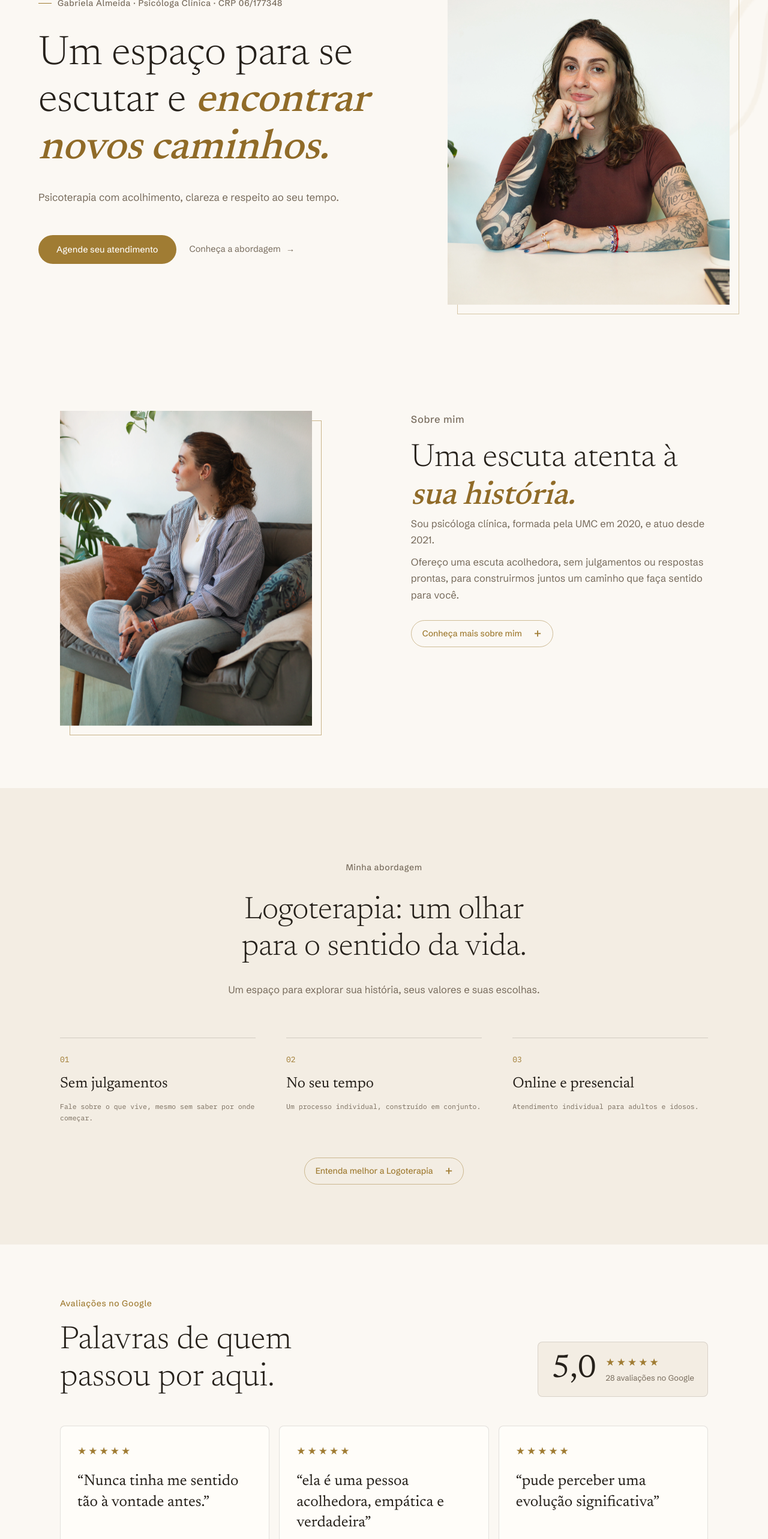
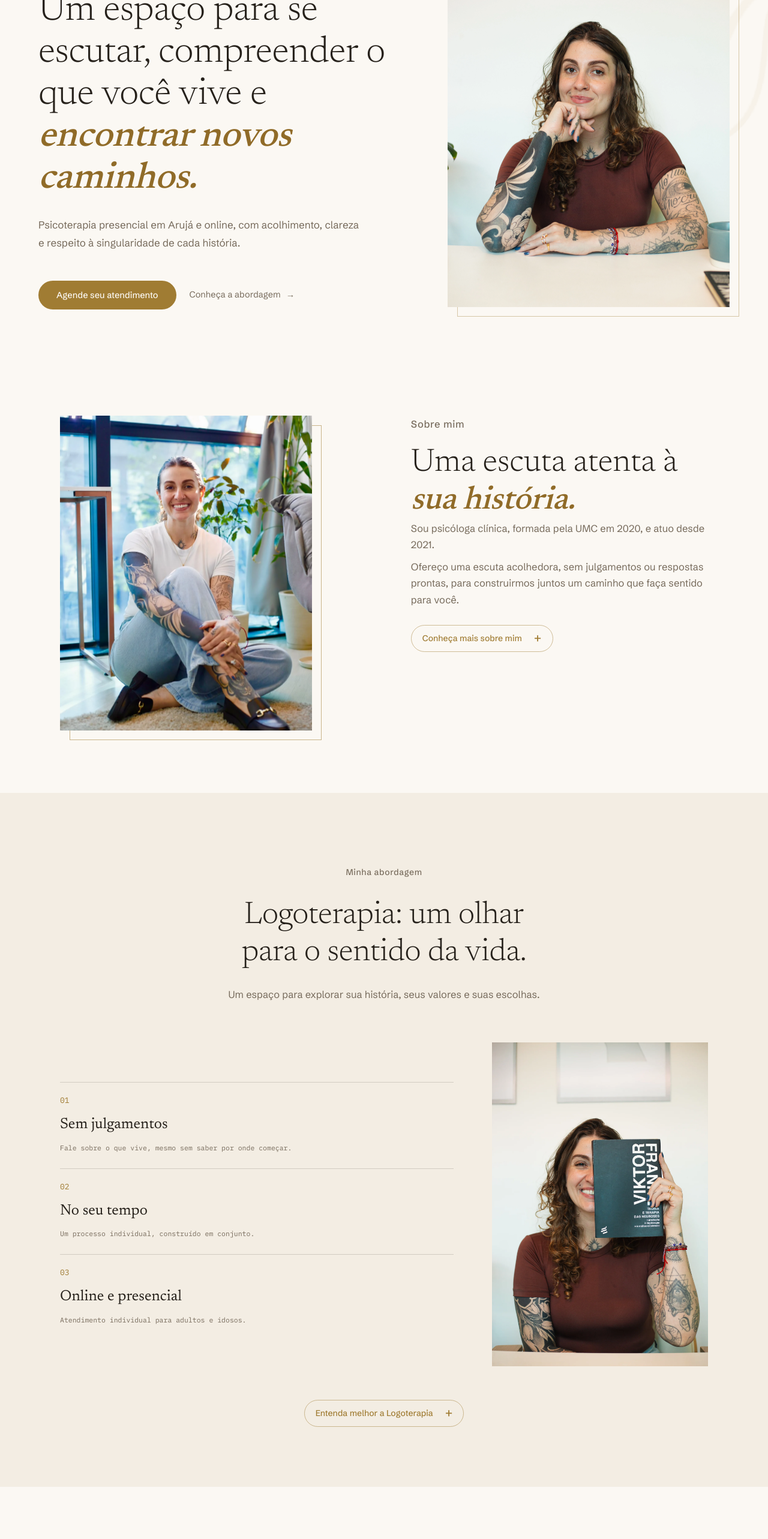
Before and after one commit to felipehborges/psico-gabriela, a Next.js app: page / in a window 1280 px wide. Shown: the part 220-2786 px from the top of the page at 60% size. Built offline with nearby package versions, Linux system fonts and the light colour scheme.

Commit message:
Ajusta imagens e layout responsivo da abordagem

```diff
--- a/app/globals.css
+++ b/app/globals.css
@@ -454,3 +454,24 @@
   .zip-contact-action { padding-right:0; padding-left:0; }
   .zip-contact-action .zip-primary-button { max-width:100%; white-space:normal; }
 }
+
+/* The approach photo follows the copy on narrow screens. */
+.zip-hero h1 { font-size:clamp(38px,4.8vw,62px); }
+.zip-approach-body {
+  display:grid;
+  grid-template-columns:minmax(0,1fr) minmax(280px,360px);
+  align-items:center;
+  gap:clamp(36px,5vw,72px);
+  margin-top:clamp(42px,5vw,64px);
+}
+.zip-approach-copy { min-width:0; }
+.zip-approach-copy .zip-columns { flex-direction:column; gap:24px; margin-top:0; }
+.zip-approach-copy .zip-columns article { flex:none; min-width:0; padding-top:16px; }
+.zip-approach-photo { width:100%; aspect-ratio:2/3; overflow:hidden; }
+.zip-approach-photo img { display:block; width:100%; height:100%; object-fit:cover; object-position:center; }
+
+@media (max-width:700px) {
+  .zip-hero h1 { font-size:clamp(36px,9.5vw,40px); }
+  .zip-approach-body { grid-template-columns:minmax(0,1fr); gap:40px; }
+  .zip-approach-photo { max-width:420px; margin-inline:auto; }
+}
--- a/components/ZipDesign.tsx
+++ b/components/ZipDesign.tsx
@@ -9,7 +9,13 @@ export function ZipDesign() {
     <main className="zip-page">
       <header className="zip-header">
         <div className="zip-brand">
-          <Image src="/assets/mark.png" alt="" width={44} height={44} priority />
+          <Image
+            src="/assets/mark.png"
+            alt=""
+            width={44}
+            height={44}
+            priority
+          />
           <span>Gabriela Almeida</span>
         </div>
         <nav className="zip-nav" aria-label="Navegação principal">
@@ -20,56 +26,296 @@ export function ZipDesign() {
       </header>
 
       <section id="top" className="zip-hero">
-        <Image className="zip-ghost-mark" src="/assets/mark.png" alt="" width={620} height={620} aria-hidden />
+        <Image
+          className="zip-ghost-mark"
+          src="/assets/mark.png"
+          alt=""
+          width={620}
+          height={620}
+          aria-hidden
+        />
         <div className="zip-hero-inner">
           <div className="zip-hero-copy">
-            <p className="zip-eyebrow"><span /> Gabriela Almeida · Psicóloga Clínica · CRP 06/177348</p>
-            <h1>Um espaço para se escutar e <em>encontrar novos caminhos.</em></h1>
-            <p className="zip-hero-description">Psicoterapia com acolhimento, clareza e respeito ao seu tempo.</p>
-            <div className="zip-hero-actions"><Link href={siteConfig.whatsappUrl} target="_blank" rel="noopener noreferrer" className="zip-primary-button">Agende seu atendimento</Link><Link href="#abordagem" className="zip-text-link">Conheça a abordagem <span>→</span></Link></div>
+            <p className="zip-eyebrow">
+              <span /> Gabriela Almeida · Psicóloga Clínica · CRP 06/177348
+            </p>
+            <h1>
+              Um espaço para se escutar, compreender o que você vive e{" "}
+              <em>encontrar novos caminhos.</em>
+            </h1>
+            <p className="zip-hero-description">
+              Psicoterapia presencial em Arujá e online, com acolhimento,
+              clareza e respeito à singularidade de cada história.
+            </p>
+            <div className="zip-hero-actions">
+              <Link
+                href={siteConfig.whatsappUrl}
+                target="_blank"
+                rel="noopener noreferrer"
+                className="zip-primary-button"
+              >
+                Agende seu atendimento
+              </Link>
+              <Link href="#abordagem" className="zip-text-link">
+                Conheça a abordagem <span>→</span>
+              </Link>
+            </div>
           </div>
-          <div className="zip-portrait-frame"><div className="zip-portrait-border" /><div className="zip-portrait-photo"><RevealImage src="/images/gabriela-entrada-hq.webp" alt="Gabriela Almeida sorrindo em seu consultório" width={2400} height={3600} sizes="(max-width: 700px) 90vw, 470px" quality={88} priority /></div></div>
+          <div className="zip-portrait-frame">
+            <div className="zip-portrait-border" />
+            <div className="zip-portrait-photo">
+              <RevealImage
+                src="/images/gabriela-entrada-hq.webp"
+                alt="Gabriela Almeida sorrindo em seu consultório"
+                width={2400}
+                height={3600}
+                sizes="(max-width: 700px) 90vw, 470px"
+                quality={88}
+                priority
+              />
+            </div>
+          </div>
         </div>
       </section>
 
-      <section id="sobre" className="zip-about"><div className="zip-narrow zip-about-inner">
-        <div className="zip-about-frame"><div className="zip-about-photo"><RevealImage src="/images/gabriela-sobre-hq.webp" alt="Gabriela Almeida sentada no espaço de atendimento" width={2200} height={3300} sizes="(max-width: 700px) 90vw, 420px" quality={88} /></div></div>
-        <div className="zip-about-copy" style={{ alignSelf: "start" }}><p className="zip-section-label">Sobre mim</p><h2>Uma escuta atenta à <em>sua história.</em></h2><p>Sou psicóloga clínica, formada pela UMC em 2020, e atuo desde 2021.</p><p>Ofereço uma escuta acolhedora, sem julgamentos ou respostas prontas, para construirmos juntos um caminho que faça sentido para você.</p>
-          <MoreDetails label="Conheça mais sobre mim"><p>Ao longo da minha trajetória, venho acompanhando adultos e idosos em momentos de sofrimento emocional, mudanças, escolhas e busca por novos sentidos.</p><p>Acredito que cada pessoa carrega uma história única. Por isso, construímos o processo terapêutico em conjunto, respeitando seu tempo e aquilo que faz sentido para você.</p></MoreDetails>
+      <section id="sobre" className="zip-about">
+        <div className="zip-narrow zip-about-inner">
+          <div className="zip-about-frame">
+            <div className="zip-about-photo">
+              <RevealImage
+                src="/images/gabriela-sobre-nova.webp"
+                alt="Gabriela Almeida sentada no espaço de atendimento"
+                width={1088}
+                height={1600}
+                sizes="(max-width: 700px) 90vw, 420px"
+                quality={88}
+              />
+            </div>
+          </div>
+          <div className="zip-about-copy" style={{ alignSelf: "start" }}>
+            <p className="zip-section-label">Sobre mim</p>
+            <h2>
+              Uma escuta atenta à <em>sua história.</em>
+            </h2>
+            <p>
+              Sou psicóloga clínica, formada pela UMC em 2020, e atuo desde
+              2021.
+            </p>
+            <p>
+              Ofereço uma escuta acolhedora, sem julgamentos ou respostas
+              prontas, para construirmos juntos um caminho que faça sentido para
+              você.
+            </p>
+            <MoreDetails label="Conheça mais sobre mim">
+              <p>
+                Ao longo da minha trajetória, venho acompanhando adultos e
+                idosos em momentos de sofrimento emocional, mudanças, escolhas e
+                busca por novos sentidos.
+              </p>
+              <p>
+                Acredito que cada pessoa carrega uma história única. Por isso,
+                construímos o processo terapêutico em conjunto, respeitando seu
+                tempo e aquilo que faz sentido para você.
+              </p>
+            </MoreDetails>
+          </div>
         </div>
-      </div></section>
+      </section>
 
-      <section id="abordagem" className="zip-approach"><div className="zip-narrow">
-        <div className="zip-section-intro"><p>Minha abordagem</p><h2>Logoterapia: um olhar para o sentido da vida.</h2><div className="zip-section-description">Um espaço para explorar sua história, seus valores e suas escolhas.</div></div>
-        <div className="zip-columns">
-          <article><span>01</span><h3>Sem julgamentos</h3><p>Fale sobre o que vive, mesmo sem saber por onde começar.</p></article>
-          <article><span>02</span><h3>No seu tempo</h3><p>Um processo individual, construído em conjunto.</p></article>
-          <article><span>03</span><h3>Online e presencial</h3><p>Atendimento individual para adultos e idosos.</p></article>
+      <section id="abordagem" className="zip-approach">
+        <div className="zip-narrow">
+          <div className="zip-section-intro">
+            <p>Minha abordagem</p>
+            <h2>Logoterapia: um olhar para o sentido da vida.</h2>
+            <div className="zip-section-description">
+              Um espaço para explorar sua história, seus valores e suas
+              escolhas.
+            </div>
+          </div>
+          <div className="zip-approach-body">
+            <div className="zip-approach-copy">
+              <div className="zip-columns">
+                <article>
+                  <span>01</span>
+                  <h3>Sem julgamentos</h3>
+                  <p>Fale sobre o que vive, mesmo sem saber por onde começar.</p>
+                </article>
+                <article>
+                  <span>02</span>
+                  <h3>No seu tempo</h3>
+                  <p>Um processo individual, construído em conjunto.</p>
+                </article>
+                <article>
+                  <span>03</span>
+                  <h3>Online e presencial</h3>
+                  <p>Atendimento individual para adultos e idosos.</p>
+                </article>
+              </div>
+            </div>
+            <div className="zip-approach-photo">
+              <RevealImage
+                src="/images/gabriela-livro.webp"
+                alt="Gabriela Almeida segurando um livro de Viktor Frankl sobre Logoterapia"
+                width={1400}
+                height={2100}
+                sizes="(max-width: 700px) 85vw, 360px"
+                quality={88}
+              />
+            </div>
+          </div>
+          <MoreDetails label="Entenda melhor a Logoterapia" centered>
+            <p>
+              A Logoterapia, desenvolvida pelo psiquiatra e neurologista
+              austríaco Viktor E. Frankl, é uma abordagem psicoterapêutica que
+              coloca a busca por sentido no centro da experiência humana. Frankl
+              desenvolveu suas ideias ao longo de sua trajetória profissional e
+              consolidou a Logoterapia como uma abordagem voltada à compreensão
+              da pessoa em sua totalidade, considerando sua liberdade,
+              responsabilidade e capacidade de encontrar sentido mesmo diante
+              das dificuldades da vida.
+            </p>
+            <p>
+              Na clínica, a Logoterapia não busca oferecer respostas prontas
+              sobre qual deve ser o sentido da vida de alguém. O sentido é
+              singular e precisa ser descoberto por cada pessoa. O processo
+              terapêutico é um espaço para olhar para a própria história,
+              compreender o que está sendo vivido, reconhecer possibilidades e
+              refletir sobre escolhas, valores e aquilo que realmente importa.
+            </p>
+            <p>
+              A partir desse olhar, a psicoterapia pode ajudar a pessoa a
+              construir uma relação mais consciente com sua própria existência,
+              encontrando novas possibilidades de ação e posicionamento diante
+              das circunstâncias que enfrenta.
+            </p>
+            <p>
+              Em cada história, existe uma pessoa única. E é a partir dessa
+              singularidade que o caminho terapêutico é construído.
+            </p>
+          </MoreDetails>
         </div>
-        <MoreDetails label="Entenda melhor a Logoterapia" centered><p>Desenvolvida por Viktor Frankl, a Logoterapia parte da busca humana por sentido. Isso não exige encontrar uma grande resposta pronta: podemos olhar para sua história, seus valores, suas relações e suas escolhas.</p><p>Na psicoterapia, essa perspectiva ajuda a reconhecer possibilidades diante das circunstâncias vividas e a construir caminhos mais alinhados com aquilo que tem significado para você.</p></MoreDetails>
-      </div></section>
+      </section>
 
-      <section className="zip-google-reviews" aria-labelledby="avaliacoes-titulo"><div className="zip-narrow">
-        <div className="zip-reviews-heading">
-          <div><p className="zip-section-label">Avaliações no Google</p><h2 id="avaliacoes-titulo">Palavras de quem passou por aqui.</h2></div>
-          <div className="zip-google-summary"><strong>{siteConfig.googleReviews.rating}</strong><div><span role="img" aria-label="5 de 5 estrelas">★★★★★</span><p>{siteConfig.googleReviews.count} avaliações no Google</p></div></div>
+      <section
+        className="zip-google-reviews"
+        aria-labelledby="avaliacoes-titulo"
+      >
+        <div className="zip-narrow">
+          <div className="zip-reviews-heading">
+            <div>
+              <p className="zip-section-label">Avaliações no Google</p>
+              <h2 id="avaliacoes-titulo">Palavras de quem passou por aqui.</h2>
+            </div>
+            <div className="zip-google-summary">
+              <strong>{siteConfig.googleReviews.rating}</strong>
+              <div>
+                <span role="img" aria-label="5 de 5 estrelas">
+                  ★★★★★
+                </span>
+                <p>{siteConfig.googleReviews.count} avaliações no Google</p>
+              </div>
+            </div>
+          </div>
+          <div className="zip-review-grid">
+            {siteConfig.googleReviews.excerpts.map((review) => (
+              <article className="zip-review-card" key={review.author}>
+                <span
+                  className="zip-review-stars"
+                  role="img"
+                  aria-label="5 de 5 estrelas"
+                >
+                  ★★★★★
+                </span>
+                <blockquote>“{review.text}”</blockquote>
+                <div className="zip-review-meta">
+                  <span>{review.author}</span>
+                  <a
+                    href={review.url}
+                    target="_blank"
+                    rel="noopener noreferrer"
+                  >
+                    Ler no Google ↗
+                  </a>
+                </div>
+              </article>
+            ))}
+          </div>
+          <div className="zip-reviews-footnote">
+            <span>
+              Trechos de avaliações públicas · consultadas em{" "}
+              {siteConfig.googleReviews.checkedAt}
+            </span>
+            <a
+              href={siteConfig.googleReviews.url}
+              target="_blank"
+              rel="noopener noreferrer"
+            >
+              Ver todas as avaliações no Google ↗
+            </a>
+          </div>
         </div>
-        <div className="zip-review-grid">{siteConfig.googleReviews.excerpts.map((review) => (
-          <article className="zip-review-card" key={review.author}>
-            <span className="zip-review-stars" role="img" aria-label="5 de 5 estrelas">★★★★★</span>
-            <blockquote>“{review.text}”</blockquote>
-            <div className="zip-review-meta"><span>{review.author}</span><a href={review.url} target="_blank" rel="noopener noreferrer">Ler no Google ↗</a></div>
-          </article>
-        ))}</div>
-        <div className="zip-reviews-footnote"><span>Trechos de avaliações públicas · consultadas em {siteConfig.googleReviews.checkedAt}</span><a href={siteConfig.googleReviews.url} target="_blank" rel="noopener noreferrer">Ver todas as avaliações no Google ↗</a></div>
-      </div></section>
+      </section>
 
-      <section id="contato" className="zip-contact"><div className="zip-contact-inner">
-        <div className="zip-contact-copy"><p>Vamos conversar?</p><h2>Seu espaço de escuta começa aqui.</h2><p className="zip-contact-description">Entre em contato para agendar seu atendimento.</p><address><a href={`mailto:${siteConfig.email}`}>{siteConfig.email}</a><br /><a href={siteConfig.whatsappUrl} target="_blank" rel="noopener noreferrer">{siteConfig.phone}</a><br />Atendimento online e presencial em Arujá, São Paulo</address></div>
-        <div className="zip-contact-action"><Image src="/assets/mark.png" alt="" width={120} height={120} /><Link href={siteConfig.whatsappUrl} target="_blank" rel="noopener noreferrer" className="zip-primary-button">Agende seu atendimento pelo WhatsApp</Link></div>
-      </div></section>
+      <section id="contato" className="zip-contact">
+        <div className="zip-contact-inner">
+          <div className="zip-contact-copy">
+            <p>Vamos conversar?</p>
+            <h2>Seu espaço de escuta começa aqui.</h2>
+            <p className="zip-contact-description">
+              Entre em contato para agendar seu atendimento.
+            </p>
+            <address>
+              <a href={`mailto:${siteConfig.email}`}>{siteConfig.email}</a>
+              <br />
+              <a
+                href={siteConfig.whatsappUrl}
+                target="_blank"
+                rel="noopener noreferrer"
+              >
+                {siteConfig.phone}
+              </a>
+              <br />
+              Atendimento online e presencial em Arujá, São Paulo
+            </address>
+          </div>
+          <div className="zip-contact-action">
+            <Image src="/assets/mark.png" alt="" width={120} height={120} />
+            <Link
+              href={siteConfig.whatsappUrl}
+              target="_blank"
+              rel="noopener noreferrer"
+              className="zip-primary-button"
+            >
+              Agende seu atendimento pelo WhatsApp
+            </Link>
+          </div>
+        </div>
+      </section>
 
-      <footer className="zip-footer"><div><span className="zip-footer-brand"><Image src="/assets/mark.png" alt="" width={32} height={32} /> Gabriela Almeida · Psicóloga Clínica · CRP 06/177348</span><nav aria-label="Redes sociais"><a href={siteConfig.instagram.url} target="_blank" rel="noopener noreferrer">Instagram</a><a href={siteConfig.whatsappUrl} target="_blank" rel="noopener noreferrer">WhatsApp</a></nav></div></footer>
+      <footer className="zip-footer">
+        <div>
+          <span className="zip-footer-brand">
+            <Image src="/assets/mark.png" alt="" width={32} height={32} />{" "}
+            Gabriela Almeida · Psicóloga Clínica · CRP 06/177348
+          </span>
+          <nav aria-label="Redes sociais">
+            <a
+              href={siteConfig.instagram.url}
+              target="_blank"
+              rel="noopener noreferrer"
+            >
+              Instagram
+            </a>
+            <a
+              href={siteConfig.whatsappUrl}
+              target="_blank"
+              rel="noopener noreferrer"
+            >
+              WhatsApp
+            </a>
+          </nav>
+        </div>
+      </footer>
     </main>
   )
 }
```
Also changed, not shown: public/images/gabriela-livro.webp (added), public/images/gabriela-sobre-nova.webp (added).
